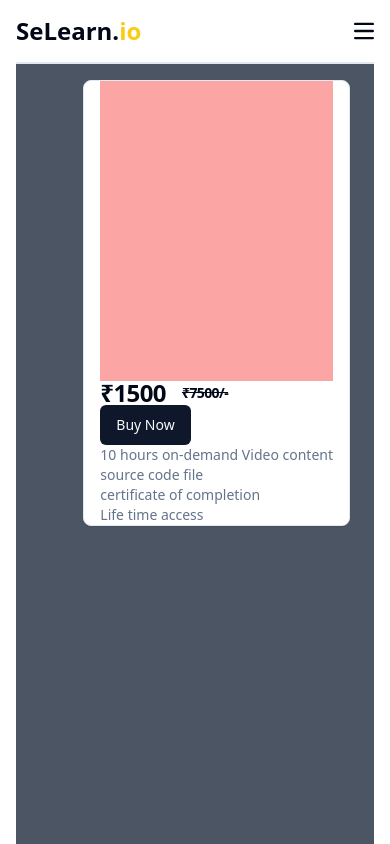
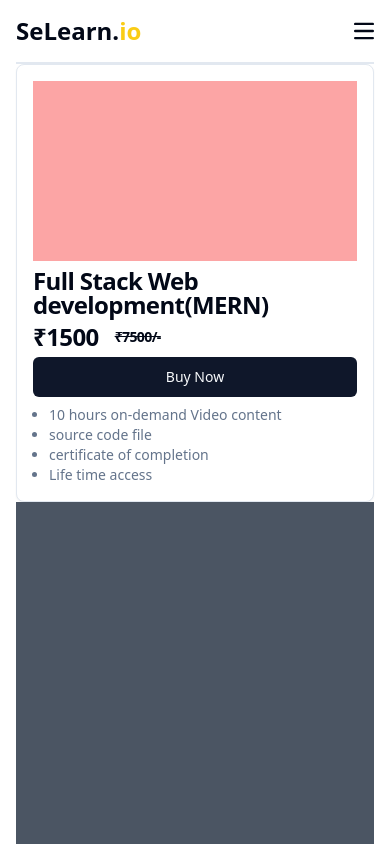
Before and after one commit to NasikhCL/Learning-management-system, a Next.js app in the folder client/: page /course/123 in a window 390 px wide. Shown: the top 844 px of the page. Built offline with nearby package versions, Linux system fonts and the light colour scheme.

Commit message:
course details page's responsive course card

```diff
--- a/client/src/app/course/[courseId]/page.tsx
+++ b/client/src/app/course/[courseId]/page.tsx
@@ -7,16 +7,30 @@ type Props = {}
 const courseDetails = (props: Props) => {
   return (
     <div>
-      <section className='md:w-[60%] bg-gray-600 h-[1000px]'>
-
+     <Card className='lg:hidden flex flex-col gap-2 py-4 px-4'>
+        <div className='md:w-[300px] h-[180px] bg-red-300'>
+        </div>
+        <CardTitle>Full Stack Web development(MERN)</CardTitle>
+        <CardTitle className='flex items-center gap-4'><span>₹1500</span><span className='text-sm line-through'>₹7500/-</span></CardTitle>
+        <Button>Buy Now</Button>
+        <CardDescription className='px-4'>
+          <ul  className='list-disc'>
+            <li>10 hours on-demand Video content</li>
+            <li>source code file</li>
+            <li>certificate of completion</li>
+            <li>Life time access</li>
+          </ul>
+        </CardDescription>
+      </Card>
+      <section className='lg:w-[65%] bg-gray-600 h-[1000px]'>
       </section>
-      <Card className='fixed  top-20 right-10 px-4'>
-        <div className='md:w-[500px] h-[300px] bg-red-300'>
+      <Card className='hidden w-[30%] lg:flex flex-col gap-2 py-4 px-4 lg:fixed top-20 right-10'>
+        <div className='w-full h-[100px] lg:h-[200px] xl:h-[250px] 2xl:h-[350px] bg-red-300'>
         </div>
         <CardTitle className='flex items-center gap-4'><span>₹1500</span><span className='text-sm line-through'>₹7500/-</span></CardTitle>
         <Button>Buy Now</Button>
-        <CardDescription className='list-disc'>
-          <ul >
+        <CardDescription className='px-4'>
+          <ul  className='list-disc'>
             <li>10 hours on-demand Video content</li>
             <li>source code file</li>
             <li>certificate of completion</li>
```
